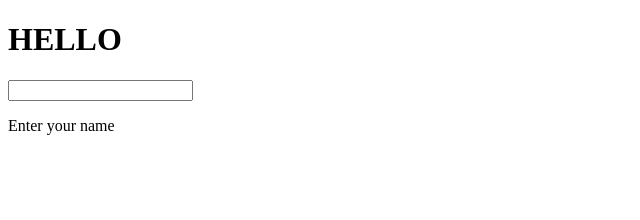
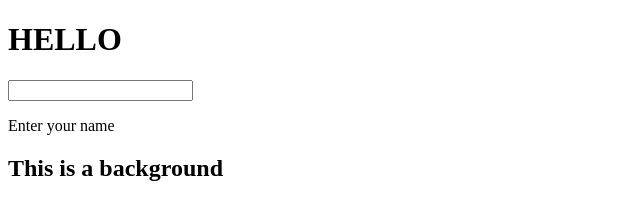
Before and after one commit to kamilMaksudov/gitTutorial, a plain HTML site: page index.html in a window 1280 px wide. Shown: the whole page, without its empty margins (0-640 px from the left). Drawn offline with Linux system fonts and the light colour scheme.

Commit message:
changing text

```diff
--- a/index.html
+++ b/index.html
@@ -8,5 +8,6 @@
   <h1>HELLO</h1>
   <input type="text" name="" value="">
   <p>Enter your name</p>
+  <h2>This is a background</h2>
   </body>
 </html>
```
